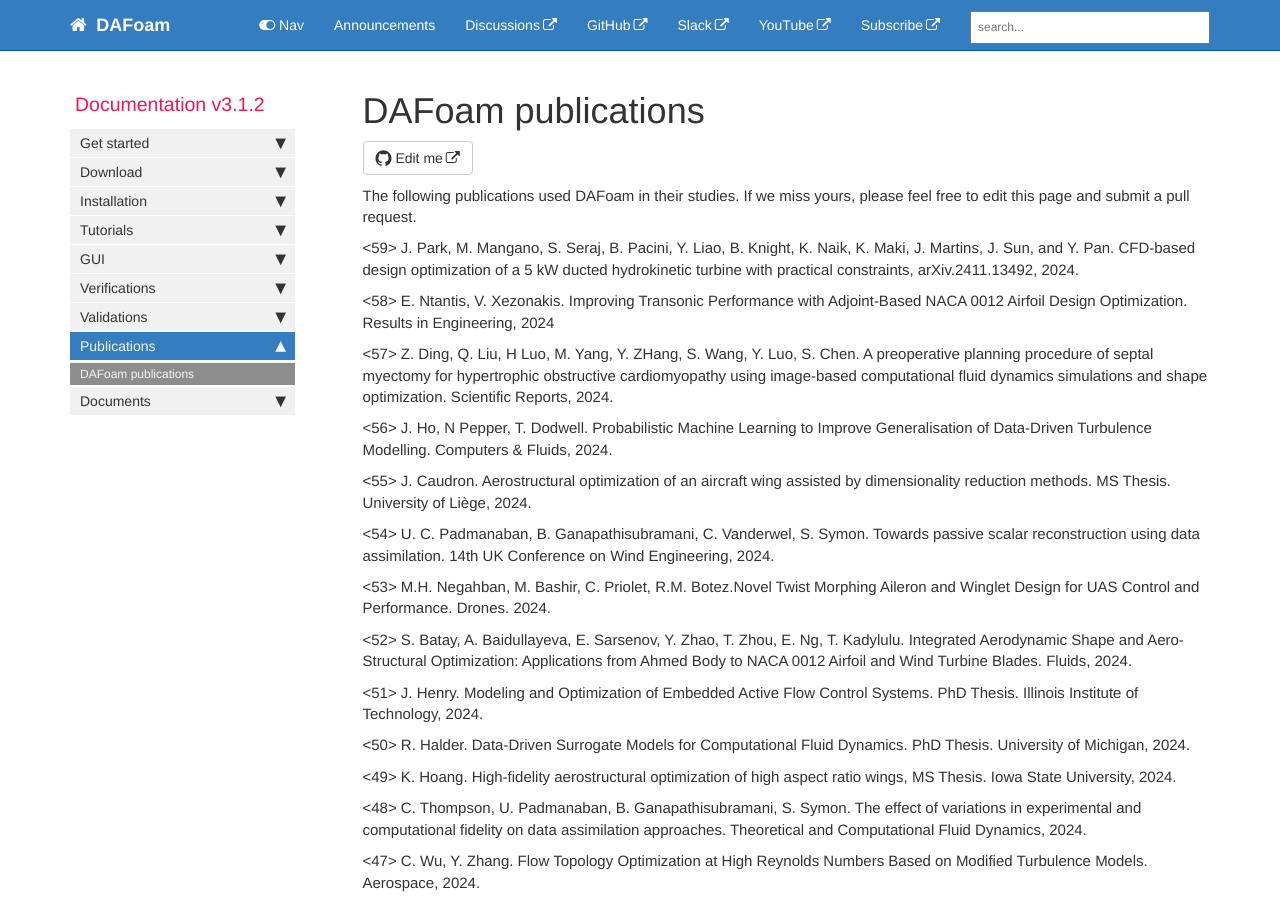
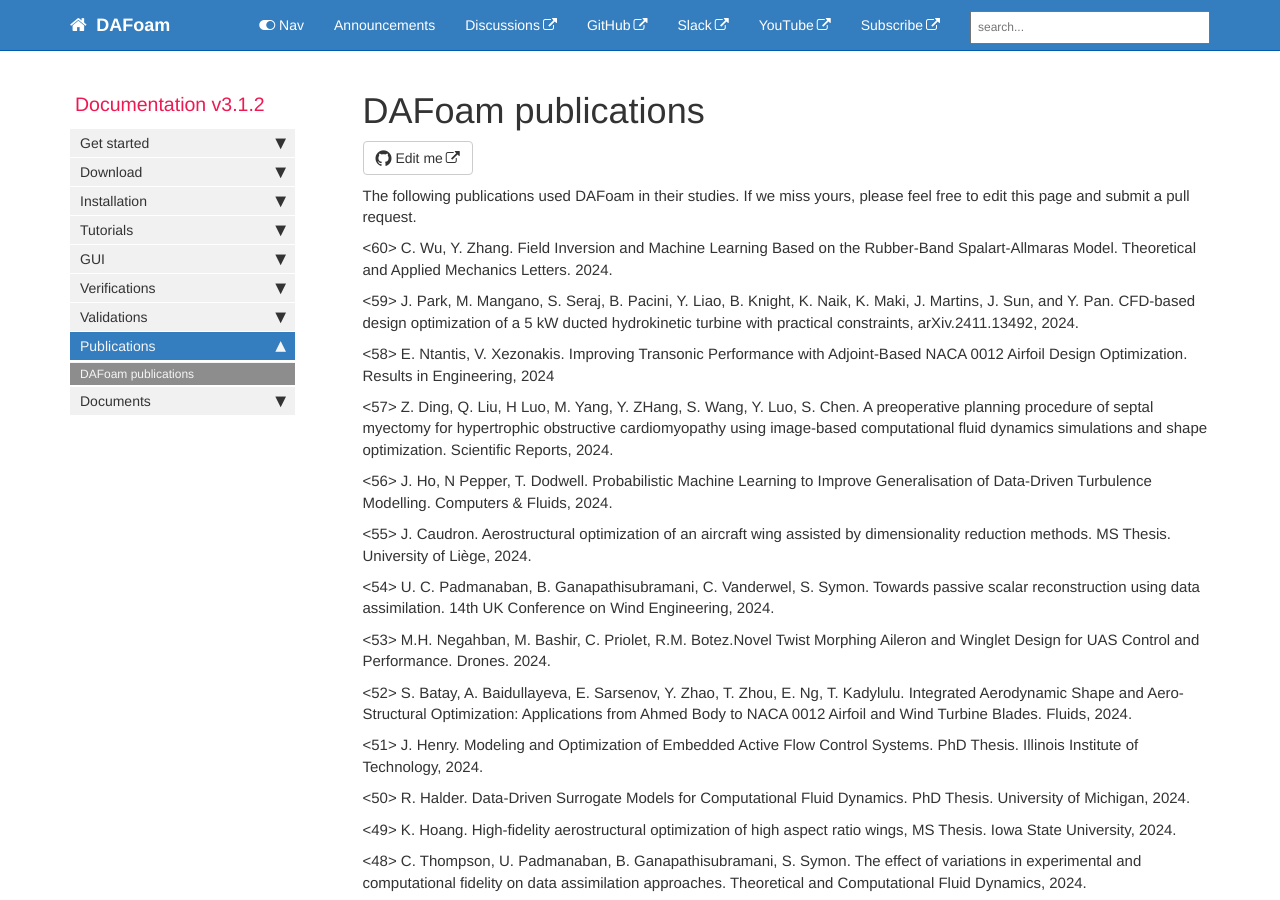
Before and after one commit to DAFoam/DAFoam.github.io, a Jekyll site: the page built from pages/mydoc/mydoc_docs_publications.md, in a window 1280 px wide and 900 px high. Built offline with Jekyll 4.4.1, drawn with Linux system fonts in a browser that asks for light colours; comment, search, counter and statistics services are not loaded.

Commit message:
content update

```diff
--- a/pages/mydoc/mydoc_docs_publications.md
+++ b/pages/mydoc/mydoc_docs_publications.md
@@ -8,6 +8,8 @@ folder: mydoc
 ---
 
 The following publications used DAFoam in their studies. If we miss yours, please feel free to edit this page and submit a pull request.
+
+<60> C. Wu, Y. Zhang. Field Inversion and Machine Learning Based on the Rubber-Band Spalart-Allmaras Model. Theoretical and Applied Mechanics Letters. 2024.
 
 <59> J. Park, M. Mangano, S. Seraj, B. Pacini, Y. Liao, B. Knight, K. Naik, K. Maki, J. Martins, J. Sun, and Y. Pan. CFD-based design optimization of a 5 kW ducted hydrokinetic turbine with practical constraints, arXiv.2411.13492, 2024.
 
```
